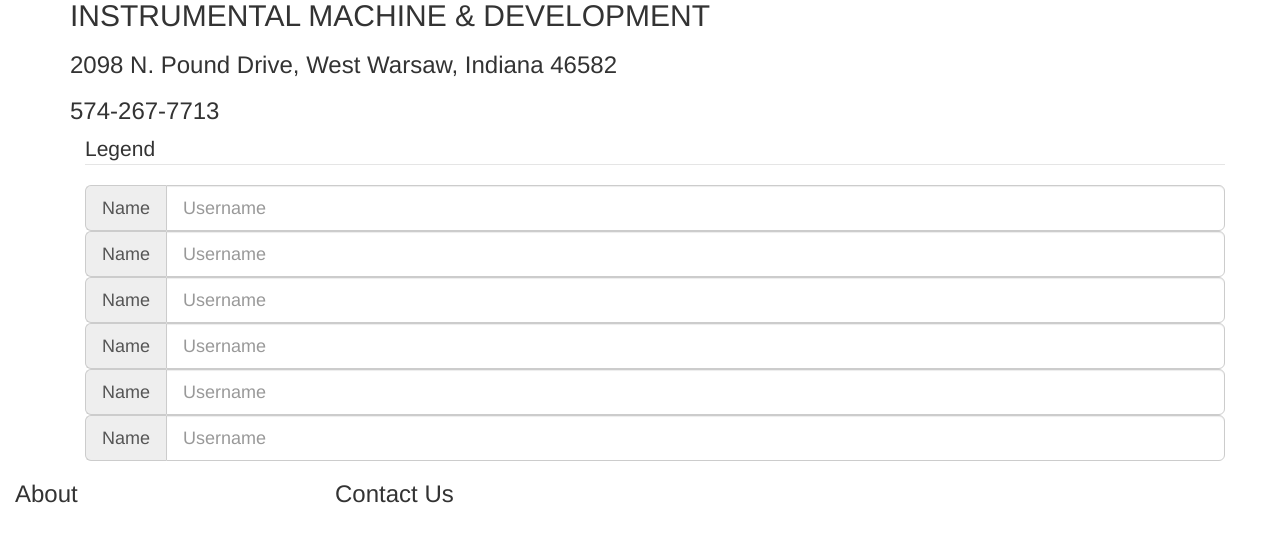
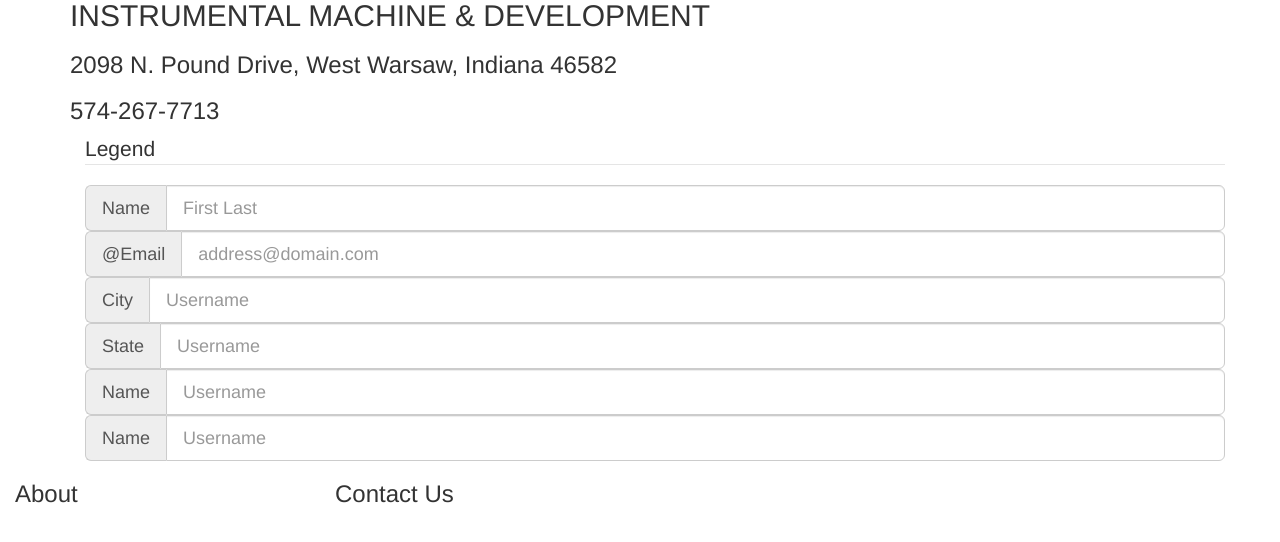
Before and after one commit to jbake11/imdortho, a PHP site: page /contact.php in a window 1280 px wide. Shown: the part 201-743 px from the top of the page. Run offline with PHP 8.4, Linux system fonts and the light colour scheme; some libraries are stand-ins or nearby versions.

Commit message:
more form stuff for contact

```diff
--- a/contact.php
+++ b/contact.php
@@ -23,18 +23,18 @@ include("head.php");
 
         <div class="input-group input-group-lg">
             <span class="input-group-addon">Name</span>
+            <input type="text" class="form-control" placeholder="First Last">
+        </div>
+        <div class="input-group input-group-lg">
+            <span class="input-group-addon">@Email</span>
+            <input type="text" class="form-control" placeholder="address@domain.com">
+        </div>
+        <div class="input-group input-group-lg">
+            <span class="input-group-addon">City</span>
             <input type="text" class="form-control" placeholder="Username">
         </div>
         <div class="input-group input-group-lg">
-            <span class="input-group-addon">Name</span>
-            <input type="text" class="form-control" placeholder="Username">
-        </div>
-        <div class="input-group input-group-lg">
-            <span class="input-group-addon">Name</span>
-            <input type="text" class="form-control" placeholder="Username">
-        </div>
-        <div class="input-group input-group-lg">
-            <span class="input-group-addon">Name</span>
+            <span class="input-group-addon">State</span>
             <input type="text" class="form-control" placeholder="Username">
         </div>
         <div class="input-group input-group-lg">
```
